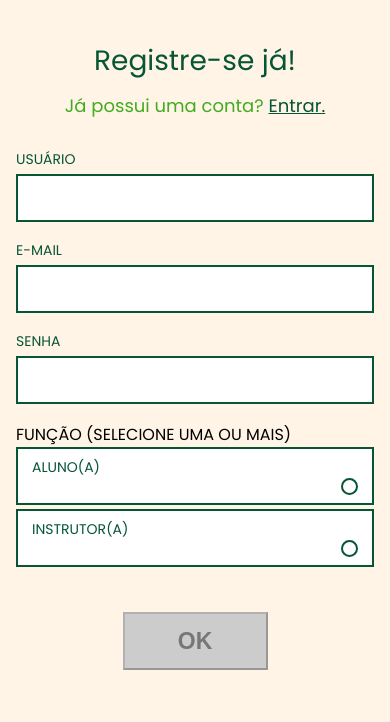
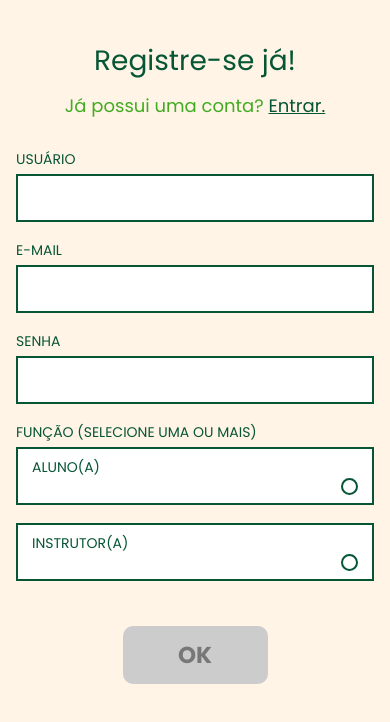
Before and after one commit to lari-sato/projeto-web-mobile, a Next.js app: page /register in a window 390 px wide. Shown: the top 722 px of the page. Built offline with nearby package versions, Linux system fonts and the light colour scheme.

Commit message:
:sparkles: feat: authForm component

```diff
--- a/src/app/globals.css
+++ b/src/app/globals.css
@@ -131,35 +131,6 @@ body {
     outline: none;
 }
 
-.btn-submit {
-    border: none;
-    border-radius: 10px;
-    background-color: #065535;
-    color: #ffffff;
-    font-family: Poppins, sans-serif;
-    cursor: pointer;
-}
-
-.btn-submit:hover {
-    background-color: #098553;
-}
-
-.btn-submit:disabled {
-    background-color: #cccccc;
-    color: #777777;
-    cursor: not-allowed;
-}
-
-.btn-submit.auth-btn {
-    display: block;
-    width: 180px;
-    max-width: 100%;
-    height: 75px;
-    margin: 75px auto 0;
-    font-size: 30px;
-    font-weight: bold;
-}
-
 @media (max-width: 768px) {
     .content {
         padding: 50px 20px 30px;
@@ -180,13 +151,6 @@ body {
 
     .form-group > label:not(.checkbox-card) {
         font-size: 14px;
-    }
-
-    .btn-submit.auth-btn {
-        width: 160px;
-        height: 65px;
-        margin-top: 55px;
-        font-size: 26px;
     }
 }
 
@@ -213,11 +177,4 @@ body {
     .form-group input[type="password"] {
         height: 48px;
     }
-
-    .btn-submit.auth-btn {
-        width: 145px;
-        height: 58px;
-        margin-top: 45px;
-        font-size: 23px;
-    }
 }
--- a/src/app/register/page.tsx
+++ b/src/app/register/page.tsx
@@ -5,11 +5,24 @@
   Larissa Yuri Sato - RA: 10418318
 */
 
+"use client";
+
 import Link from "next/link";
-import authStyles from "../auth.module.css";
+import { useRouter } from "next/navigation";
+import { useState } from "react";
+import AuthForm from "../../components/authForm/AuthForm";
+import Button from "../../components/button/Button";
 import styles from "./register.module.css";
 
 export default function Register() {
+  const router = useRouter();
+  const [usuario, setUsuario] = useState("");
+  const [email, setEmail] = useState("");
+  const [senha, setSenha] = useState("");
+  const [aluno, setAluno] = useState(false);
+  const [instrutor, setInstrutor] = useState(false);
+  const isValid = usuario.trim() !== "" && email.trim() !== "" && senha.trim() !== "" && (aluno || instrutor);
+
   return (
     <main className="content">
       <h1 className="title">Registre-se já!</h1>
@@ -18,67 +31,54 @@ export default function Register() {
         Já possui uma conta? <Link href="/login">Entrar.</Link>
       </p>
 
-      <form className="form">
-        <div className="form-group">
-          <label htmlFor="usuario">USUÁRIO</label>
-          <input
-            type="text"
+      <AuthForm
         id="usuario"
         name="usuario"
-            required
+        label="USUÁRIO"
+        type="text"
+        onChange={setUsuario}
       />
-        </div>
 
-        <div className="form-group">
-          <label htmlFor="email">E-MAIL</label>
-          <input
-            type="email"
+      <AuthForm
         id="email"
         name="email"
-            required
+        label="E-MAIL"
+        type="email"
+        onChange={setEmail}
       />
-        </div>
 
-        <div className="form-group">
-          <label htmlFor="senha">SENHA</label>
-          <input
-            type="password"
+      <AuthForm
         id="senha"
         name="senha"
-            required
+        label="SENHA"
+        type="password"
+        onChange={setSenha}
       />
-        </div>
 
-        <div className="form-group">
-          <p>FUNÇÃO (SELECIONE UMA OU MAIS)</p>
+      <p className={styles.roleTitle}>FUNÇÃO (SELECIONE UMA OU MAIS)</p>
+      <AuthForm
+        id="aluno"
+        name="funcao"
+        label="ALUNO(A)"
+        type="checkbox"
+        value="aluno"
+        className={styles.checkboxCard}
+        onChange={(value) => setAluno(value === "aluno")}
+      />
 
-          <label className={styles.checkboxCard}>
-            <span>ALUNO(A)</span>
-            <input
+      <AuthForm
+        id="instrutor"
+        name="funcao"
+        label="INSTRUTOR(A)"
         type="checkbox"
-              name="funcao"
-              value="aluno"
+        value="instrutor"
+        className={styles.checkboxCard}
+        onChange={(value) => setInstrutor(value === "instrutor")}
       />
-          </label>
 
-          <label className={styles.checkboxCard}>
-            <span>INSTRUTOR(A)</span>
-            <input
-              type="checkbox"
-              name="funcao"
-              value="instrutor"
-            />
-          </label>
-        </div>
-
-        <button
-          className={authStyles.btnSubmit}
-          type="submit"
-          disabled
-        >
+      <Button type="button" disabled={!isValid} onClick={() => router.push("/forum")}>
         OK
-        </button>
-      </form>
+      </Button>
     </main>
   );
 }
--- a/src/app/register/register.module.css
+++ b/src/app/register/register.module.css
@@ -21,6 +21,14 @@
     font-family: Poppins, sans-serif;
     font-size: 16px;
     cursor: pointer;
+}
+
+.roleTitle {
+    width: 100%;
+    max-width: 351px;
+    margin: 0 auto 4px;
+    color: #065535;
+    font-size: 16px;
 }
 
 .checkboxCard span {
@@ -51,7 +59,19 @@
     outline-offset: 2px;
 }
 
+@media (max-width: 768px) {
+    .roleTitle {
+        max-width: 330px;
+        font-size: 14px;
+    }
+}
+
 @media (max-width: 480px) {
+    .roleTitle {
+        max-width: 100%;
+        font-size: 14px;
+    }
+
     .checkboxCard {
         min-height: 52px;
         padding: 8px 14px;
--- /dev/null
+++ b/src/components/authForm/AuthForm.tsx
@@ -0,0 +1,51 @@
+/*
+  Beatriz Lima de Oliveira - RA: 10416616
+  Giovana Simões Franco - RA: 10417646
+  Julia Santos Oliveira - RA: 10417672
+  Larissa Yuri Sato - RA: 10418318
+*/
+
+import Form from "next/form";
+import styles from "./authForm.module.css";
+
+export default function AuthForm({ id, name, label, type, onChange, value, className}:
+  { id: string; name: string; label: string; type: "text" | "email" | "password" | "checkbox"; onChange: (value: string) => void; value?: string; className?: string }) {
+  function handleSubmit(formData: FormData) {
+    const value = String(formData.get(name) ?? "").trim();
+    onChange(value);
+  }
+
+  if (type === "checkbox") {
+    return (
+      <Form className={styles.form} action={handleSubmit}>
+        <div className={styles.formGroup}>
+          <label className={className}>
+            <span>{label}</span>
+            <input
+              type="checkbox"
+              id={id}
+              name={name}
+              value={value}
+              onChange={(event) => onChange(event.target.checked ? value ?? "" : "") }
+            />
+          </label>
+        </div>
+      </Form>
+    );
+  }
+
+  return (
+    <Form className="form" action={handleSubmit}>
+      <div className="form-group">
+        <label htmlFor={id}>{label}</label>
+        <input
+          type={type}
+          id={id}
+          name={name}
+          required
+          onChange={(event) => onChange(event.target.value)}
+        />
+      </div>
+    </Form>
+  );
+}
--- /dev/null
+++ b/src/components/authForm/authForm.module.css
@@ -0,0 +1,65 @@
+/*
+  Beatriz Lima de Oliveira - RA: 10416616
+  Giovana Simões Franco - RA: 10417646
+  Julia Santos Oliveira - RA: 10417672
+  Larissa Yuri Sato - RA: 10418318
+*/
+
+.form {
+    width: 100%;
+    max-width: 351px;
+    margin: 0 auto;
+}
+
+.formGroup {
+    margin-bottom: 18px;
+}
+
+.formGroup > label:not(.checkboxCard) {
+    display: block;
+    margin-bottom: 4px;
+    font-size: 16px;
+    color: #065535;
+}
+
+.formGroup input[type="text"],
+.formGroup input[type="email"],
+.formGroup input[type="password"] {
+    width: 100%;
+    height: 51px;
+    padding: 0 12px;
+    border: 2px solid #065535;
+    color: #098553;
+    font-size: 14px;
+    font-family: Poppins, sans-serif;
+}
+
+.formGroup input[type="text"]:focus,
+.formGroup input[type="email"]:focus,
+.formGroup input[type="password"]:focus {
+    border-color: #098553;
+    border-radius: 0;
+    outline: none;
+}
+
+@media (max-width: 768px) {
+    .form {
+        max-width: 330px;
+    }
+
+    .formGroup > label:not(.checkboxCard) {
+        font-size: 14px;
+    }
+}
+
+@media (max-width: 480px) {
+    .form {
+        max-width: 100%;
+    }
+
+    .formGroup input[type="text"],
+    .formGroup input[type="email"],
+    .formGroup input[type="password"] {
+        height: 48px;
+    }
+}
--- a/src/components/button/Button.tsx
+++ b/src/components/button/Button.tsx
@@ -9,10 +9,14 @@
 
 import styles from "./button.module.css";
 
-export default function Button({ children, type = "submit", disabled }:
-  {children: React.ReactNode; type?: "button" | "submit" | "reset", disabled?: boolean}) {
+export default function Button({ children, type = "submit", disabled, onClick }:
+  {children: React.ReactNode; type?: "button" | "submit" | "reset", disabled?: boolean; onClick?: () => void}) {
   return (
-    <button type={type} className={styles.button} disabled={disabled}>
+    <button
+      type={type}
+      className={styles.button}
+      disabled={disabled}
+      onClick={onClick}>
       {children}
     </button>
   );
```
Also changed, not shown: src/app/login/page.tsx (+21 -21 lines). Lines whose indentation alone changed are shown as unchanged.
